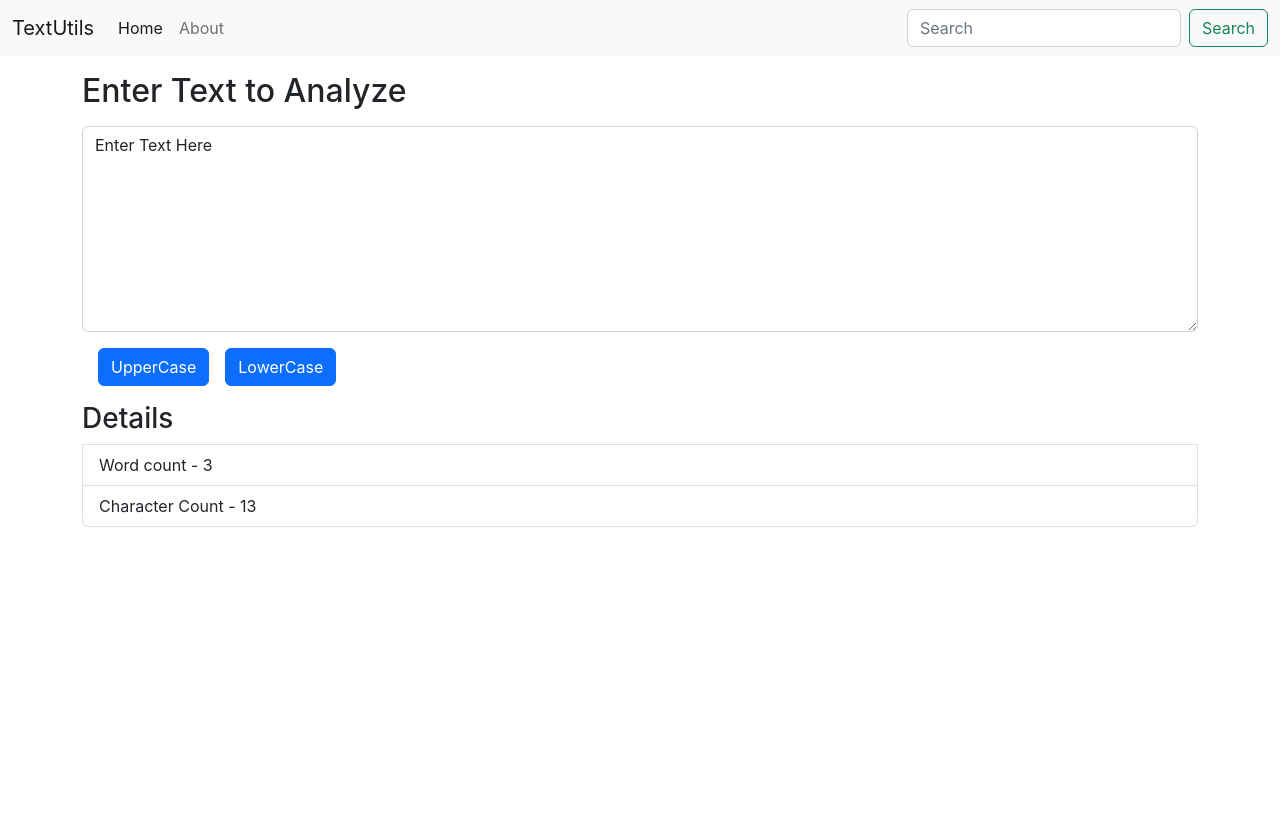
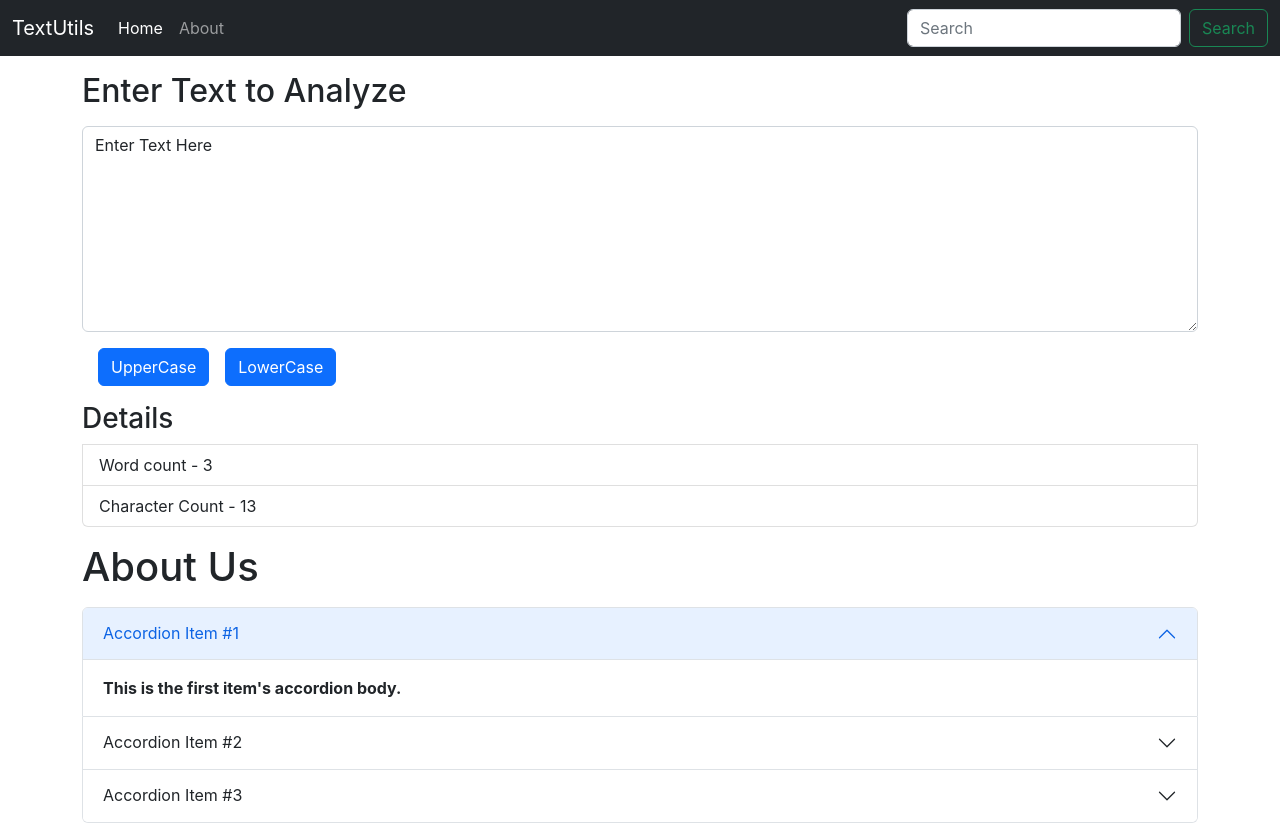
Before and after one commit to saranyamaity2000/react-text-utils, a React (Create React App) app: page / in a window 1280 px wide. Before the commit the page ends 800 px from the top, so only its background shows below. Built offline with nearby package versions, Linux system fonts and the light colour scheme.

Commit message:
added about page, later will learn how to add dark mode

```diff
--- a/src/App.js
+++ b/src/App.js
@@ -1,4 +1,5 @@
 import './App.css';
+import About from './components/About';
 import Navbar from './components/Navbar';
 import TextForm from './components/TextForm';
 
@@ -8,6 +9,7 @@ function App() { // closing tag is necessary in JSX HTML!
       <Navbar title="TextUtils" />
       <div className="container my-3">
         <TextForm heading="Enter Text to Analyze" />
+        <About heading="About Us"/>
       </div>
     </>
   );
--- /dev/null
+++ b/src/components/About.js
@@ -0,0 +1,47 @@
+import React from 'react'
+
+export default function About(props) {
+    return (
+        <div>
+            <h1>{props.heading}</h1>
+            <div className="accordion my-3" id="accordionExample">
+                <div className="accordion-item">
+                    <h2 className="accordion-header" id="headingOne">
+                        <button className="accordion-button" type="button" data-bs-toggle="collapse" data-bs-target="#collapseOne" aria-expanded="true" aria-controls="collapseOne">
+                            Accordion Item #1
+                        </button>
+                    </h2>
+                    <div id="collapseOne" className="accordion-collapse collapse show" aria-labelledby="headingOne" data-bs-parent="#accordionExample">
+                        <div className="accordion-body">
+                            <strong>This is the first item's accordion body.</strong>
+                        </div>
+                    </div>
+                </div>
+                <div className="accordion-item">
+                    <h2 className="accordion-header" id="headingTwo">
+                        <button className="accordion-button collapsed" type="button" data-bs-toggle="collapse" data-bs-target="#collapseTwo" aria-expanded="false" aria-controls="collapseTwo">
+                            Accordion Item #2
+                        </button>
+                    </h2>
+                    <div id="collapseTwo" className="accordion-collapse collapse" aria-labelledby="headingTwo" data-bs-parent="#accordionExample">
+                        <div className="accordion-body">
+                            <strong>This is the second item's accordion body.</strong> It is hidden by default
+                        </div>
+                    </div>
+                </div>
+                <div className="accordion-item">
+                    <h2 className="accordion-header" id="headingThree">
+                        <button className="accordion-button collapsed" type="button" data-bs-toggle="collapse" data-bs-target="#collapseThree" aria-expanded="false" aria-controls="collapseThree">
+                            Accordion Item #3
+                        </button>
+                    </h2>
+                    <div id="collapseThree" className="accordion-collapse collapse" aria-labelledby="headingThree" data-bs-parent="#accordionExample">
+                        <div className="accordion-body">
+                            <strong>This is the third item's accordion body.</strong> It is hidden by default
+                        </div>
+                    </div>
+                </div>
+            </div>
+        </div>
+    )
+}
--- a/src/components/Navbar.js
+++ b/src/components/Navbar.js
@@ -3,7 +3,7 @@ import PropTypes from 'prop-types'
 
 export default function Navbar(props) {
     return (
-        <nav className="navbar navbar-expand-lg bg-light">
+        <nav className="navbar navbar-expand-lg navbar-dark bg-dark">
             <div className="container-fluid">
                 <a className="navbar-brand" href='/'>{props.title}</a>
                 <button className="navbar-toggler" type="button" data-bs-toggle="collapse" data-bs-target="#navbarSupportedContent" aria-controls="navbarSupportedContent" aria-expanded="false" aria-label="Toggle navigation">
```
